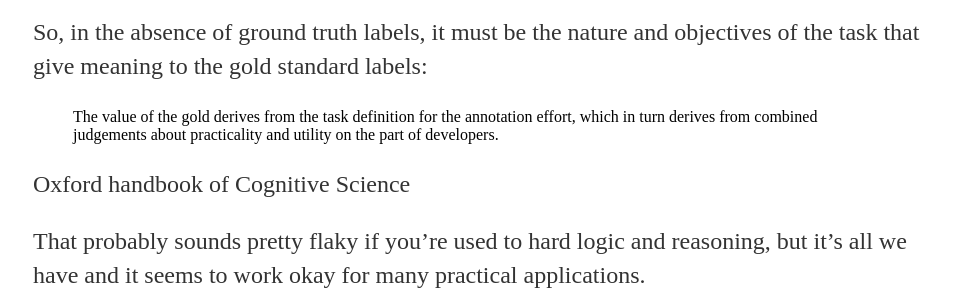
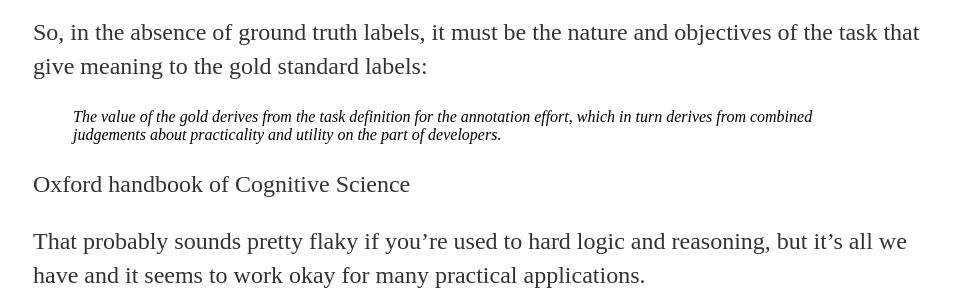
Before and after one commit to GavinAbercrombie/gavinabercrombie.github.io, a Jekyll site: the page built from _posts/2018-03-26-What-is-the-gold-in-gold-standard-labels-for-NLP?.md, in a window 1280 px wide. Shown: the part 2188-2488 px from the top of the page, without its empty margins (159-1117 px from the left). Built offline with Jekyll 4.4.1, drawn with Linux system fonts in a browser that asks for light colours; our own code applies the rules of GitHub Pages for plain Markdown files.

```diff
--- a/_posts/2018-03-26-What-is-the-gold-in-gold-standard-labels-for-NLP?.md
+++ b/_posts/2018-03-26-What-is-the-gold-in-gold-standard-labels-for-NLP?.md
@@ -22,7 +22,7 @@ But, to justify having gone to the bother of creating them, we hope our gold sta
 
 So, in the absence of ground truth labels, it must be the nature and objectives of the task that give meaning to the gold standard labels:
 
-<blockquote>The value of the gold derives from the task definition for the annotation effort, which in turn derives from combined judgements about practicality and utility on the part of developers.</blockquote>
+<blockquote><em>The value of the gold derives from the task definition for the annotation effort, which in turn derives from combined judgements about practicality and utility on the part of developers.</em></blockquote>
 Oxford handbook of Cognitive Science
 
 That probably sounds pretty flaky if you’re used to hard logic and reasoning, but it’s all we have and it seems to work okay for many practical applications.
```
